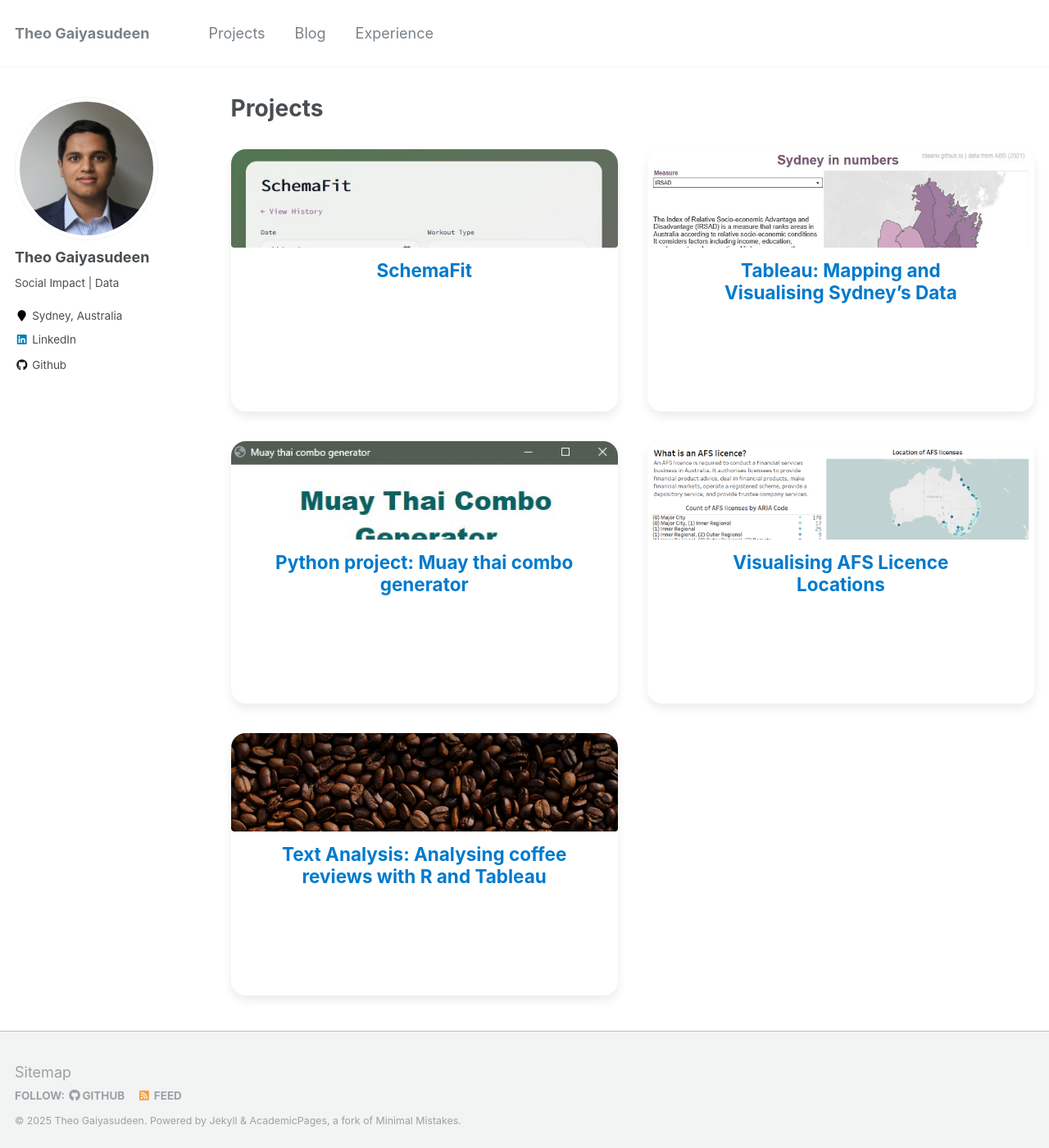
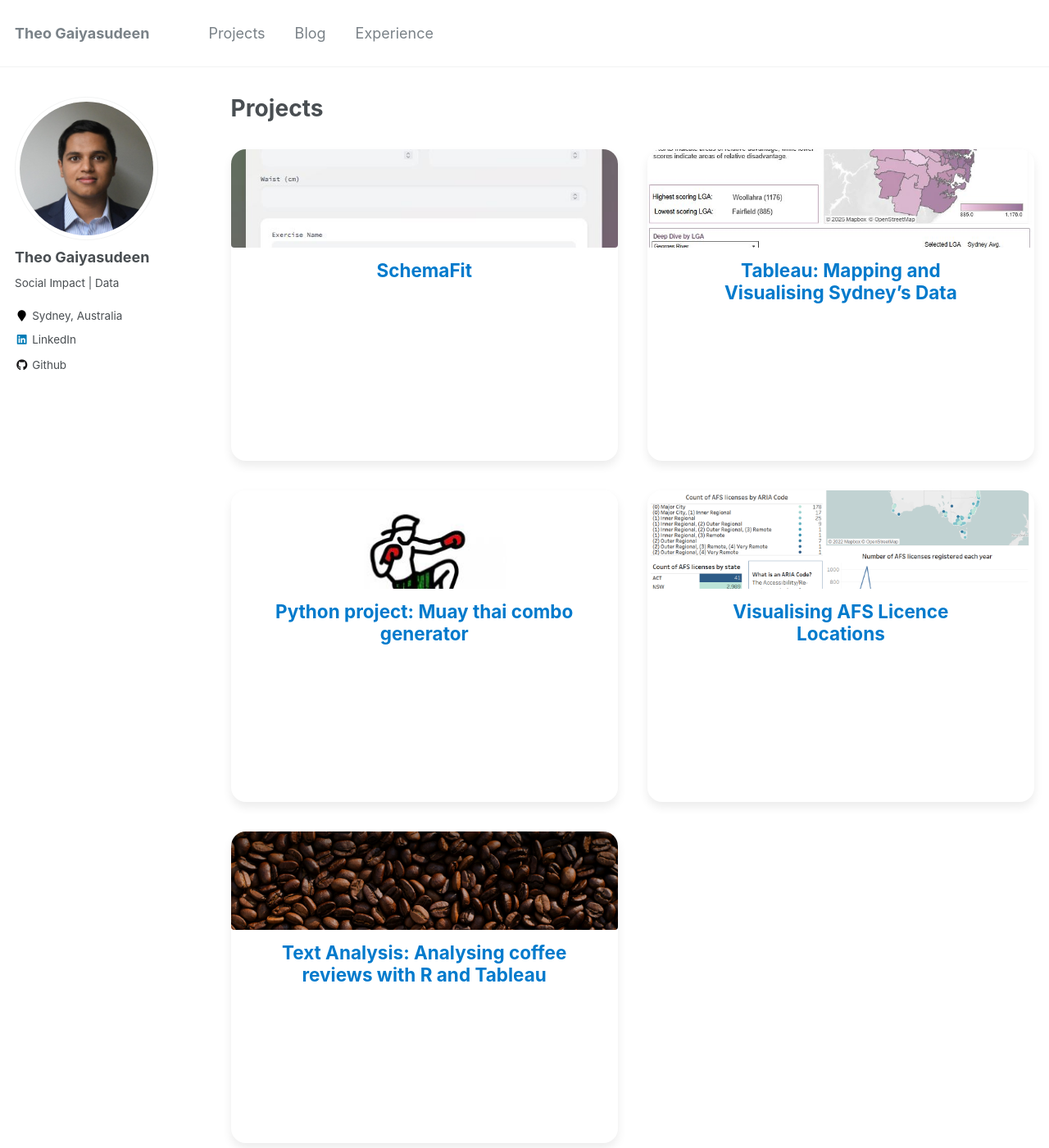
Before and after one commit to tdeenv/tdeenv.github.io, a Jekyll site: the page built from _pages/projects.html, in a window 1280 px wide and 1400 px high. Shown: the whole window at 82% size. Built offline with Jekyll 4.4.1, drawn with Linux system fonts in a browser that asks for light colours.

Commit message:
Update custom.scss

```diff
--- a/_sass/custom.scss
+++ b/_sass/custom.scss
@@ -97,3 +97,17 @@
   flex: 0 0 20%;
   /* you might want to remove your inline-block centering here */
 }
+
+.grid__wrapper > .grid__item > .archive__item {
+  height: 380px;      /* instead of min-height */
+}
+
+.grid__wrapper .archive__item-teaser {
+  flex: none;         /* opt out of flex sizing */
+  height: 280px;      /* teaser gets 280px */
+  overflow: hidden;
+}
+
+.grid__wrapper .archive__item-title {
+  flex: none;         /* title will just take its own height */
+}
```
